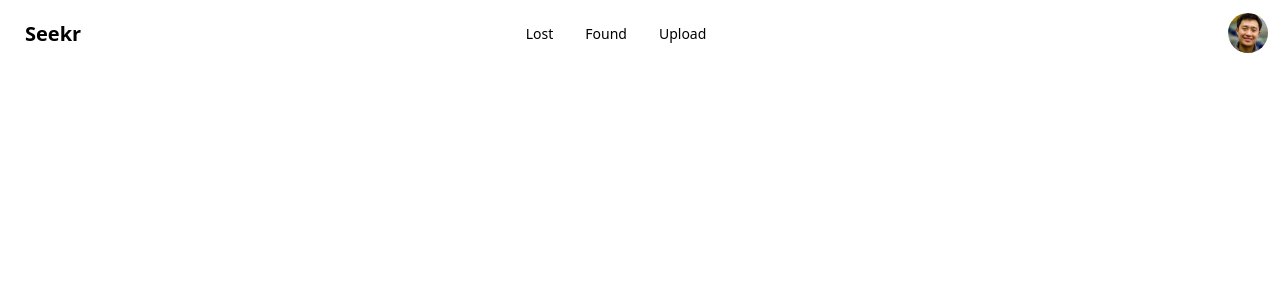
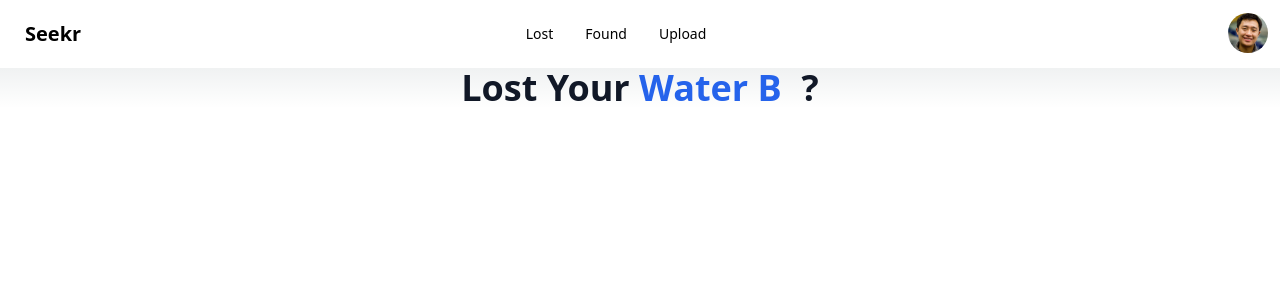
Before and after one commit to nsivaku/seekr, a Next.js app: page / in a window 1280 px wide. Shown: the top 300 px of the page. Built offline with nearby package versions, Linux system fonts and the light colour scheme.

Commit message:
css home

```diff
--- a/components/NavBar.tsx
+++ b/components/NavBar.tsx
@@ -1,7 +1,7 @@
-import { Inter } from 'next/font/google'
-import Link from 'next/link'
-const inter = Inter({ subsets: ['latin'] })
-import Image from 'next/image'
+import { Inter } from "next/font/google";
+import Link from "next/link";
+const inter = Inter({ subsets: ["latin"] });
+import Image from "next/image";
 
 export default function NavBar() {
   return (
@@ -10,43 +10,79 @@ export default function NavBar() {
         <div className="navbar-start">
           <div className="dropdown">
             <label tabIndex={0} className="btn btn-ghost lg:hidden">
-        <svg xmlns="http://www.w3.org/2000/svg" className="h-5 w-5" fill="none" viewBox="0 0 24 24" stroke="currentColor"><path strokeLinecap="round" strokeLinejoin="round" strokeWidth="2" d="M4 6h16M4 12h8m-8 6h16" /></svg>
+              <svg
+                xmlns="http://www.w3.org/2000/svg"
+                className="h-5 w-5"
+                fill="none"
+                viewBox="0 0 24 24"
+                stroke="currentColor"
+              >
+                <path
+                  strokeLinecap="round"
+                  strokeLinejoin="round"
+                  strokeWidth="2"
+                  d="M4 6h16M4 12h8m-8 6h16"
+                />
+              </svg>
             </label>
-      <ul tabIndex={0} className="menu menu-sm dropdown-content mt-3 z-[1] p-2 shadow bg-base-100 rounded-box w-52">
-        <li><Link href="./lost">Lost</Link></li>
-        <li><Link href="./found">Found</Link></li>
-        <li><Link href="./upload">Upload</Link></li>
+            <ul
+              tabIndex={0}
+              className="menu menu-sm dropdown-content mt-3 z-[1] p-2 shadow bg-base-100 rounded-box w-52"
+            >
+              <li>
+                <Link href="./lost">Lost</Link>
+              </li>
+              <li>
+                <Link href="./found">Found</Link>
+              </li>
+              <li>
+                <Link href="./upload">Upload</Link>
+              </li>
             </ul>
           </div>
-    <a className="btn btn-ghost normal-case text-xl">Seekr</a>
+          <Link href="./">
+            <div className="btn btn-ghost normal-case text-xl">Seekr</div>
+          </Link>
         </div>
         <div className="navbar-center hidden lg:flex">
           <ul className="menu menu-horizontal px-1">
-      <li><Link href="./lost">Lost</Link></li>
-      <li><Link href="./found">Found</Link></li>
-      <li><Link href="./upload">Upload</Link></li>
+            <li>
+              <Link href="./lost">Lost</Link>
+            </li>
+            <li>
+              <Link href="./found">Found</Link>
+            </li>
+            <li>
+              <Link href="./upload">Upload</Link>
+            </li>
           </ul>
         </div>
-  <div className="navbar-end">
-  </div>
+        <div className="navbar-end"></div>
         <div className="dropdown dropdown-end">
           <label tabIndex={0} className="btn btn-ghost btn-circle avatar">
             <div className="w-10 rounded-full">
-          <Image src="/pfp.jpg" alt="" width="32" height="32"/>
+              <Image src="/pfp.jpg" alt="" width="32" height="32" />
             </div>
           </label>
-      <ul tabIndex={0} className="menu menu-sm dropdown-content mt-3 z-[1] p-2 shadow bg-base-100 rounded-box w-52">
+          <ul
+            tabIndex={0}
+            className="menu menu-sm dropdown-content mt-3 z-[1] p-2 shadow bg-base-100 rounded-box w-52"
+          >
             <li>
               <a className="justify-between">
                 Profile
                 <span className="badge">New</span>
               </a>
             </li>
-        <li><a>Settings</a></li>
-        <li><a>Logout</a></li>
+            <li>
+              <a>Settings</a>
+            </li>
+            <li>
+              <a>Logout</a>
+            </li>
           </ul>
         </div>
       </div>
     </div>
-  )
+  );
 }
--- /dev/null
+++ b/pages/home.tsx
@@ -0,0 +1,71 @@
+import next from "next";
+import React from "react";
+import { useState, useEffect } from "react";
+
+const lostItems = ["Airpods", "Wallet", "Keys", "Phone", "Water Bottles"];
+enum Phase {
+  Typing,
+  Pausing,
+  Deleting,
+}
+const TYPING_DELAY = 100;
+const PAUSING_DELAY = 300;
+const DELETING_DELAY = 50;
+
+export default function HomePage() {
+  const [phase, setPhase] = useState(Phase.Typing);
+  const [lostItem, setLostItem] = useState("");
+  const [selectedIndex, setSelectedIndex] = useState(0);
+
+  useEffect(() => {
+    switch (phase) {
+      case Phase.Typing: {
+        const nextTypedItem = lostItems[selectedIndex].slice(
+          0,
+          lostItem.length + 1
+        );
+        if (lostItem === nextTypedItem) {
+          setPhase(Phase.Pausing);
+          return;
+        }
+        const timeout = setTimeout(() => {
+          setLostItem(nextTypedItem);
+        }, TYPING_DELAY);
+        return () => clearTimeout(timeout);
+      }
+
+      case Phase.Deleting: {
+        if (!lostItem) {
+          const timeout = setTimeout(() => {
+            const nextIndex = selectedIndex + 1;
+            setSelectedIndex(lostItems[nextIndex] ? nextIndex : 0);
+            setPhase(Phase.Typing);
+          }, DELETING_DELAY);
+          return () => clearTimeout(timeout);
+        }
+        const nextRemaining = lostItems[selectedIndex].slice(
+          0,
+          lostItem.length - 1
+        );
+        const timeout = setTimeout(() => {
+          setLostItem(nextRemaining);
+        }, DELETING_DELAY);
+        return () => clearTimeout(timeout);
+      }
+      case Phase.Pausing:
+      default:
+        const timeout = setTimeout(() => {
+          setPhase(Phase.Deleting);
+        }, PAUSING_DELAY);
+        return () => clearTimeout(timeout);
+    }
+  }, [phase, lostItem, selectedIndex]);
+  return (
+    <div>
+      <h2 className="flex flex-col lg:block text-center text-4xl font-bold text-gray-900">
+        <span className="mb-2 lg:mb-0">Lost Your</span>{" "}
+        <span className="text-blue-600 blinking-cursor">{lostItem}</span>?
+      </h2>
+    </div>
+  );
+}
--- a/pages/index.tsx
+++ b/pages/index.tsx
@@ -1,12 +1,14 @@
-import { Inter } from 'next/font/google'
-import NavBar from '@/components/NavBar';
-const inter = Inter({ subsets: ['latin'] })
-import Image from 'next/image'
+import { Inter } from "next/font/google";
+import NavBar from "@/components/NavBar";
+const inter = Inter({ subsets: ["latin"] });
+import Image from "next/image";
+import HomePage from "./home";
 
 export default function Home() {
   return (
     <div>
       <NavBar />
+      <HomePage />
     </div>
   );
 }
--- a/styles/globals.css
+++ b/styles/globals.css
@@ -25,3 +25,16 @@ body {
     )
     rgb(var(--background-start-rgb));
 }
+
+@layer components {
+  .blinking-cursor:after {
+    content: "|";
+    animation: blink 1s step-start infinite;
+  }
+
+  @keyframes blink {
+    50% {
+      opacity: 0;
+    }
+  }
+}
```
Lines whose indentation alone changed are shown as unchanged.
